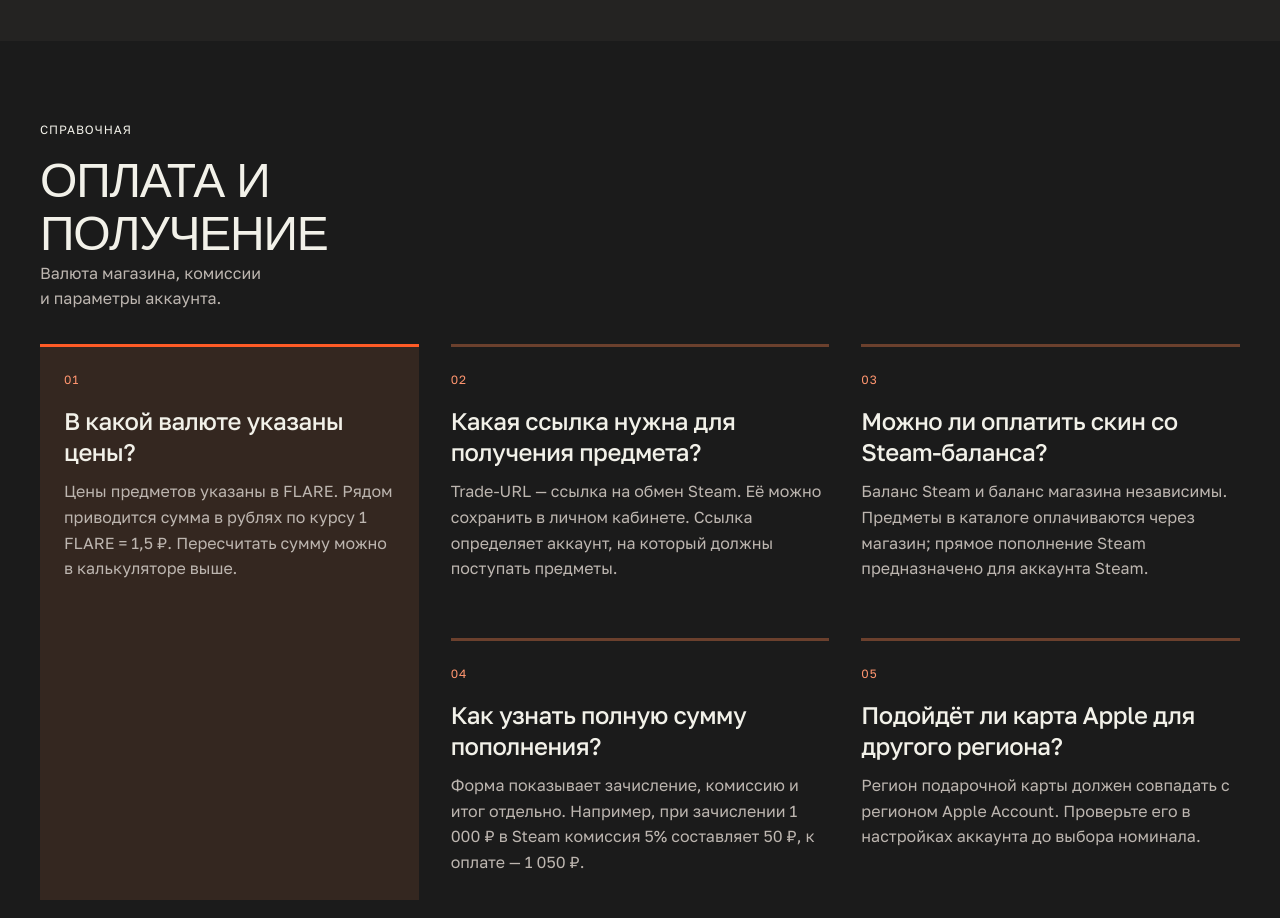
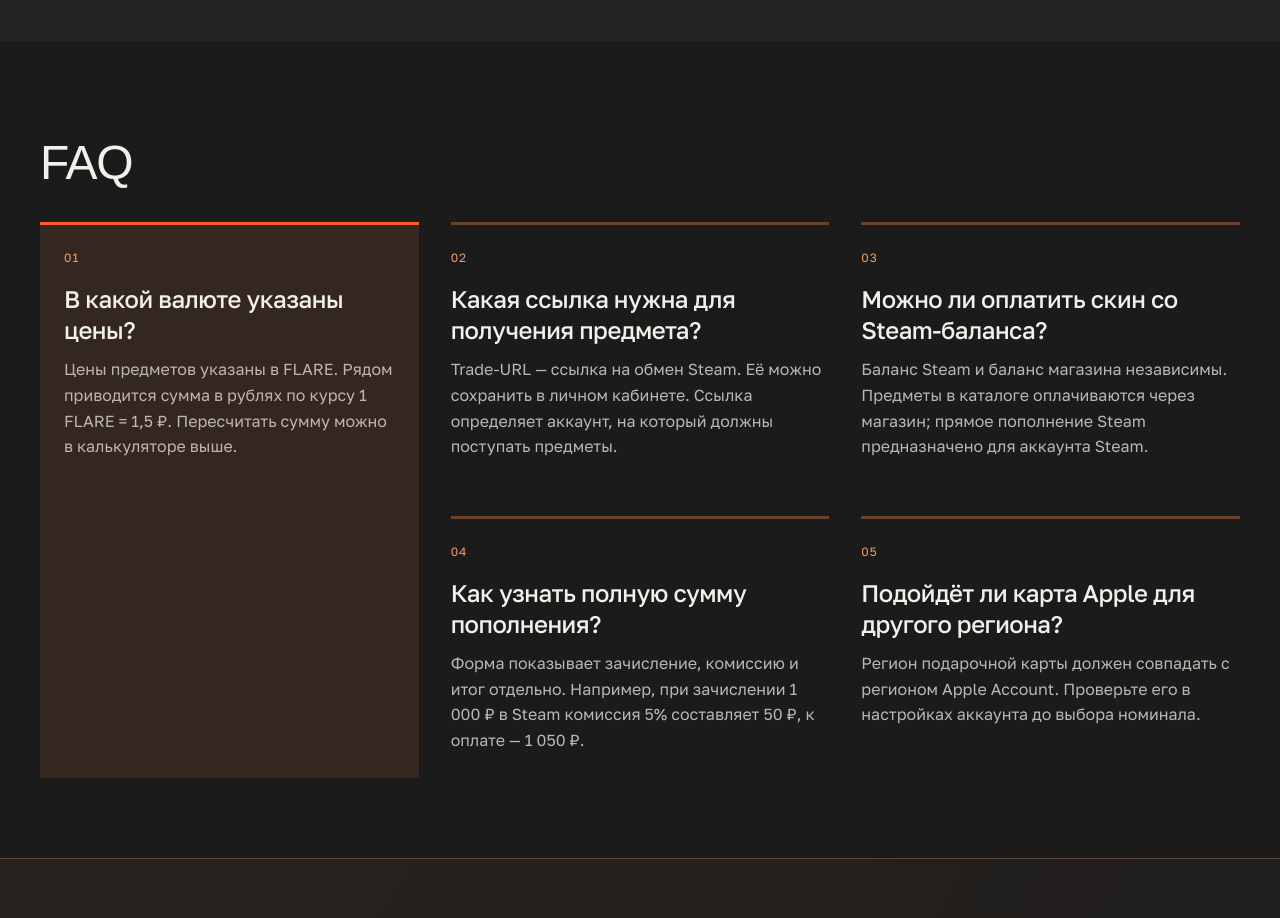
Before and after one commit to VV-organization/flare-skins, a Next.js app: page / in a window 1280 px wide. Shown: the part 8880-9798 px from the top of the page. Built offline with nearby package versions, Linux system fonts and the light colour scheme; a web font is replaced by a local one.

Commit message:
Simplify FAQ section heading

```diff
--- a/src/components/home.tsx
+++ b/src/components/home.tsx
@@ -22,6 +22,6 @@ export function Home({catalog}:{catalog:Catalog}){
   <SkinCompare products={catalog.products}/>
   <CategoryAtlas catalog={catalog}/><ColorPicker products={catalog.products}/><GiftCards/>
   <div className="bottom-converter"><Converter/></div>
-  <section className="flare-faq" id="faq"><div><span className="eyebrow">СПРАВОЧНАЯ</span><h2>Оплата и получение</h2><p>Валюта магазина, комиссии<br/>и параметры аккаунта.</p></div><div className="faq-answers">{faqs.map(([q,a],i)=><article key={q}><span className="eyebrow">0{i+1}</span><h3>{q}</h3><p>{a}</p></article>)}</div></section>
+  <section className="flare-faq" id="faq"><div><h2>FAQ</h2></div><div className="faq-answers">{faqs.map(([q,a],i)=><article key={q}><span className="eyebrow">0{i+1}</span><h3>{q}</h3><p>{a}</p></article>)}</div></section>
  </div>;
 }
```
